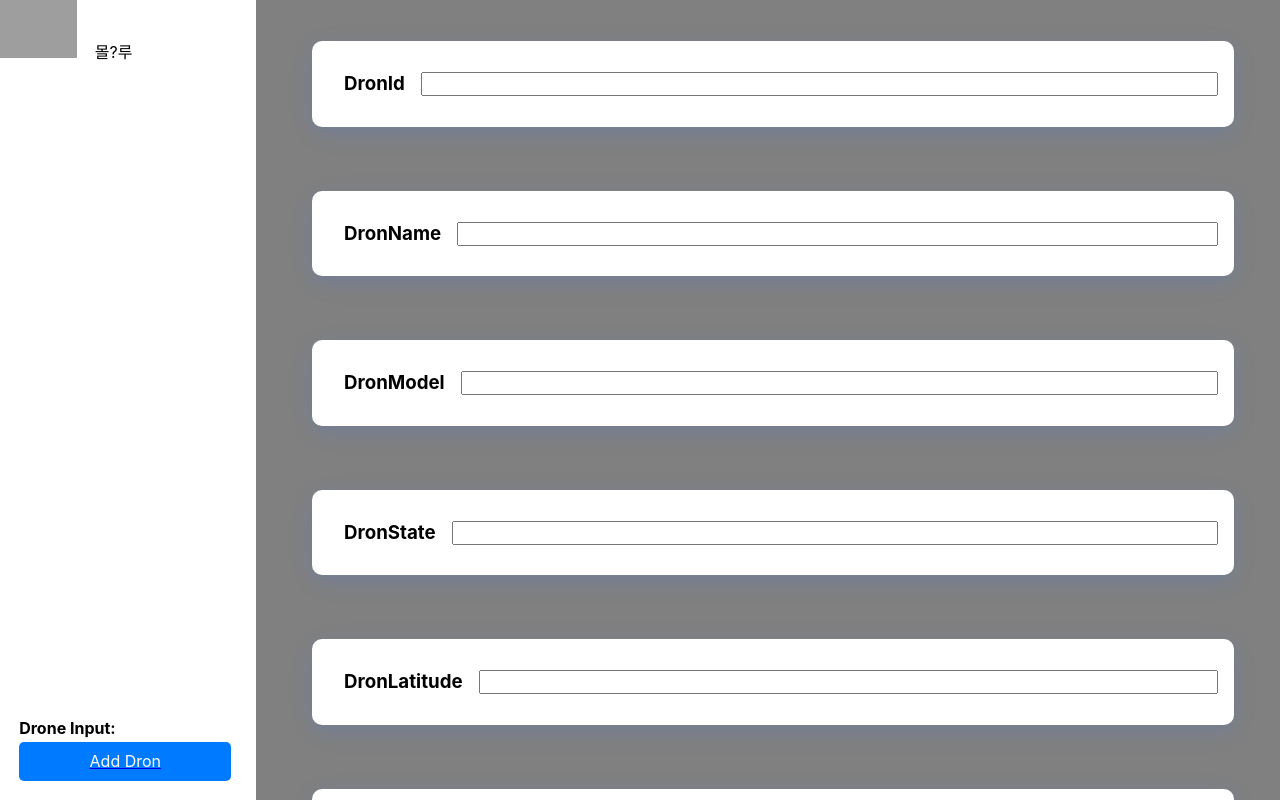
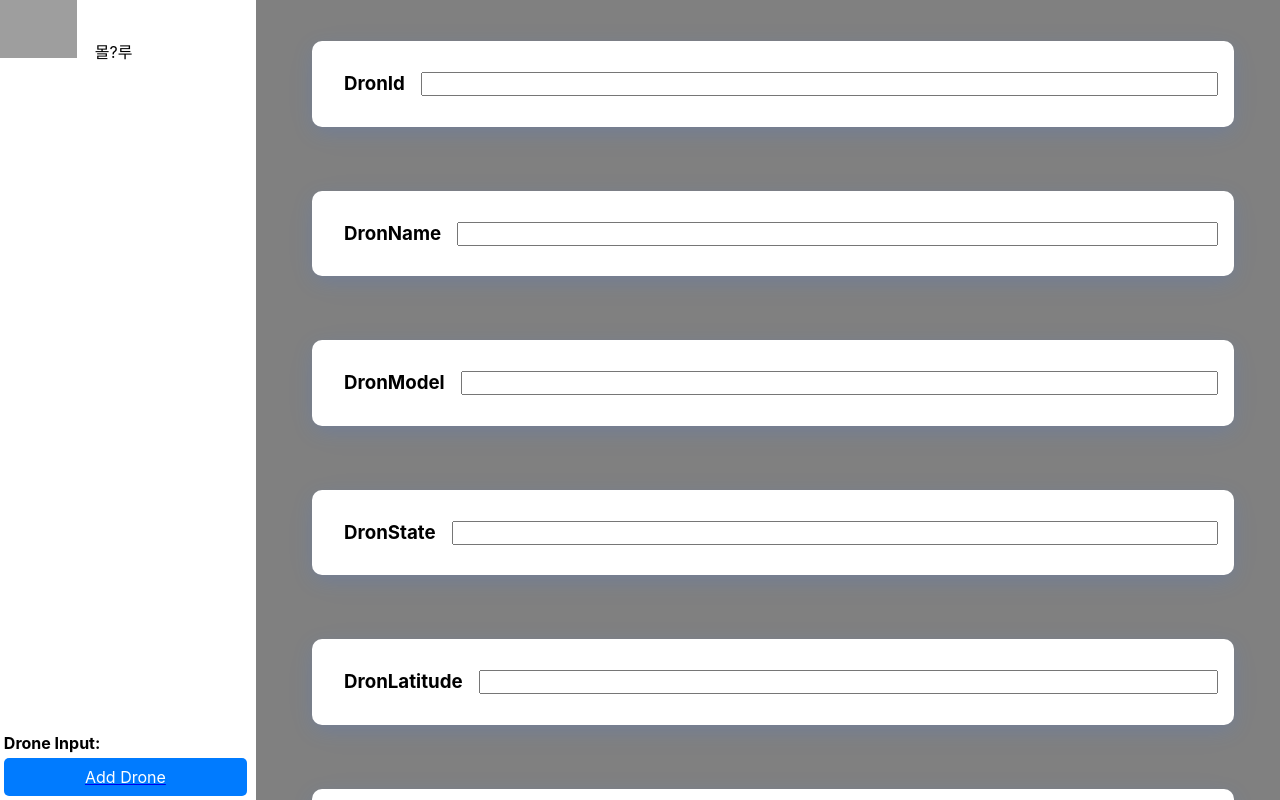
Before and after one commit to Insiro/nexus_dron_fe, a React (Create React App) app: page /drons/new in a window 1280 px wide. Built offline with nearby package versions, Linux system fonts and the light colour scheme; grey boxes are pictures that could not be loaded.

Commit message:
update sidebar layout

```diff
--- a/src/components/layout/sidebar/index.jsx
+++ b/src/components/layout/sidebar/index.jsx
@@ -9,7 +9,7 @@ import { Link } from 'react-router-dom';
 //TODO: add Sidebar contents
 export const SideBar = ({ children, opened }) => {
     const buttons = useSelector((state) => state.drone.buttons);
-    const selectedButton = useSelector(state => state.drone.selectedButton);
+    const selectedButton = useSelector((state) => state.drone.selectedButton);
     const dispatch = useDispatch();
 
     const handleButtonClick = (buttonId) => {
@@ -26,18 +26,24 @@ export const SideBar = ({ children, opened }) => {
                 />
             </div>
             <div className="button-wrapper">
-                {buttons && buttons.map((button, index) => (
-                    <button key={button.droneId} onClick={() => handleButtonClick(button.droneId)}>
-                        {console.log(selectedButton)}
-                        {button.droneName}
-                    </button>
-                ))}
+                {buttons &&
+                    buttons.map((button, index) => (
+                        <button
+                            key={button.droneId}
+                            onClick={() => handleButtonClick(button.droneId)}
+                        >
+                            {console.log(selectedButton)}
+                            {button.droneName}
+                        </button>
+                    ))}
             </div>
             <div className="sidebar-bottom">
                 <form>
                     <label htmlFor="input-text">Drone Input:</label>
                     <Link to="/drons/new">
-                        <button type="button">Add Dron</button>
+                        <button type="button" style={{ maxWidth: '95%' }}>
+                            Add Drone
+                        </button>
                     </Link>
                 </form>
             </div>
--- a/src/components/layout/sidebar/sidebar.css
+++ b/src/components/layout/sidebar/sidebar.css
@@ -1,18 +1,18 @@
 .sidebar-bottom form {
     margin-top: 20px;
-    position:fixed;
-    bottom : 0;
-    padding : 1.5%
+    width: 100%;
+    bottom: 0;
+    padding: 1.5%;
 }
 
 .sidebar-bottom form label {
     display: block;
     margin-bottom: 5px;
     font-weight: bold;
-    width: 100%
+    width: 100%;
 }
 
-  .sidebar-bottom form button[type="button"] {
+.sidebar-bottom form button[type='button'] {
     display: block;
     width: 220%;
     padding: 10px;
@@ -23,14 +23,16 @@
     cursor: pointer;
 }
 
-  .sidebar-bottom form button[type="button"]:hover {
+.sidebar-bottom form button[type='button']:hover {
     background-color: #0062cc;
 }
 
 .button-wrapper {
     display: flex;
+    overflow-y: scroll;
+    flex-grow: 1;
     flex-direction: column;
-    padding : 5%;
+    padding: 5%;
     overflow-y: auto;
 }
 
--- a/src/components/layout/sidebar/wrapper.jsx
+++ b/src/components/layout/sidebar/wrapper.jsx
@@ -6,8 +6,9 @@ export const SideBarWrapper = styled.div`
     max-width: 256px;
     width: 256px;
     height: 100%;
-
-    overflow-y: auto;
+    display: flex;
+    flex-direction: column;
+    overflow-x: hidden;
     ${styles.MEDIAQUERY_UNDER_R} {
         width: ${(props) => (props.opened ? '0px' : '256px')};
     }
```
Lines whose indentation alone changed are shown as unchanged.
